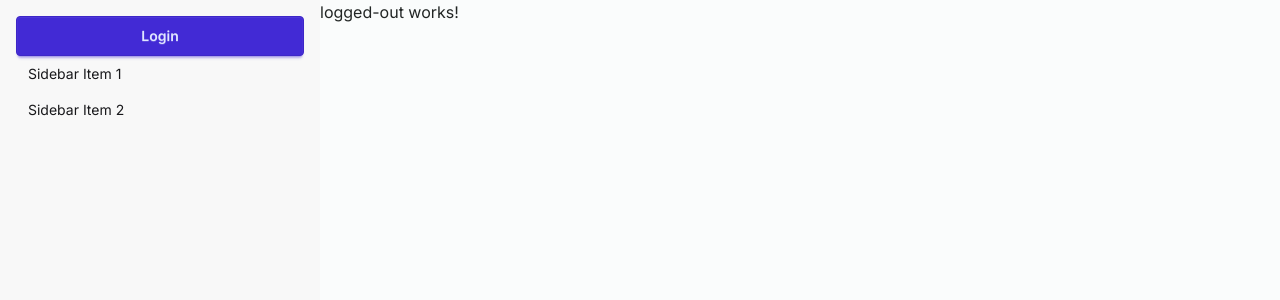
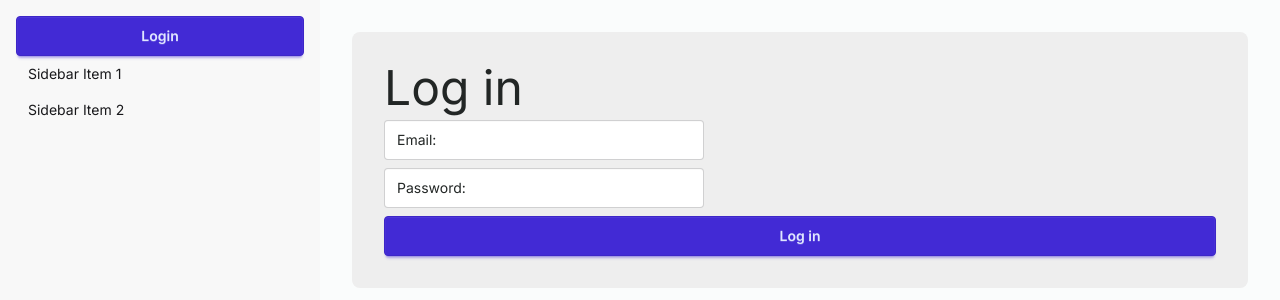
Before and after one commit to jwpihlgren/pihl-net-central-ui, an Angular app: page / in a window 1280 px wide. Shown: the top 300 px of the page. Built offline with nearby package versions, Linux system fonts and the light colour scheme.

Commit message:
begin work on login form

```diff
--- a/src/app/pages/home/components/logged-out/logged-out.html
+++ b/src/app/pages/home/components/logged-out/logged-out.html
@@ -1 +1,13 @@
-<p>logged-out works!</p>
+<form action="" class="flex flex-col gap-2 card bg-base-300 p-8 m-8">
+  <h1 class="text-5xl">Log in</h1>
+  <label for="" class="input">
+    Email:
+    <input type="text" class="grow">
+  </label>
+
+  <label for="" class="input">
+    Password:
+    <input type="password" class="grow">
+  </label>
+  <button class="btn btn-primary">Log in</button>
+</form>
```
